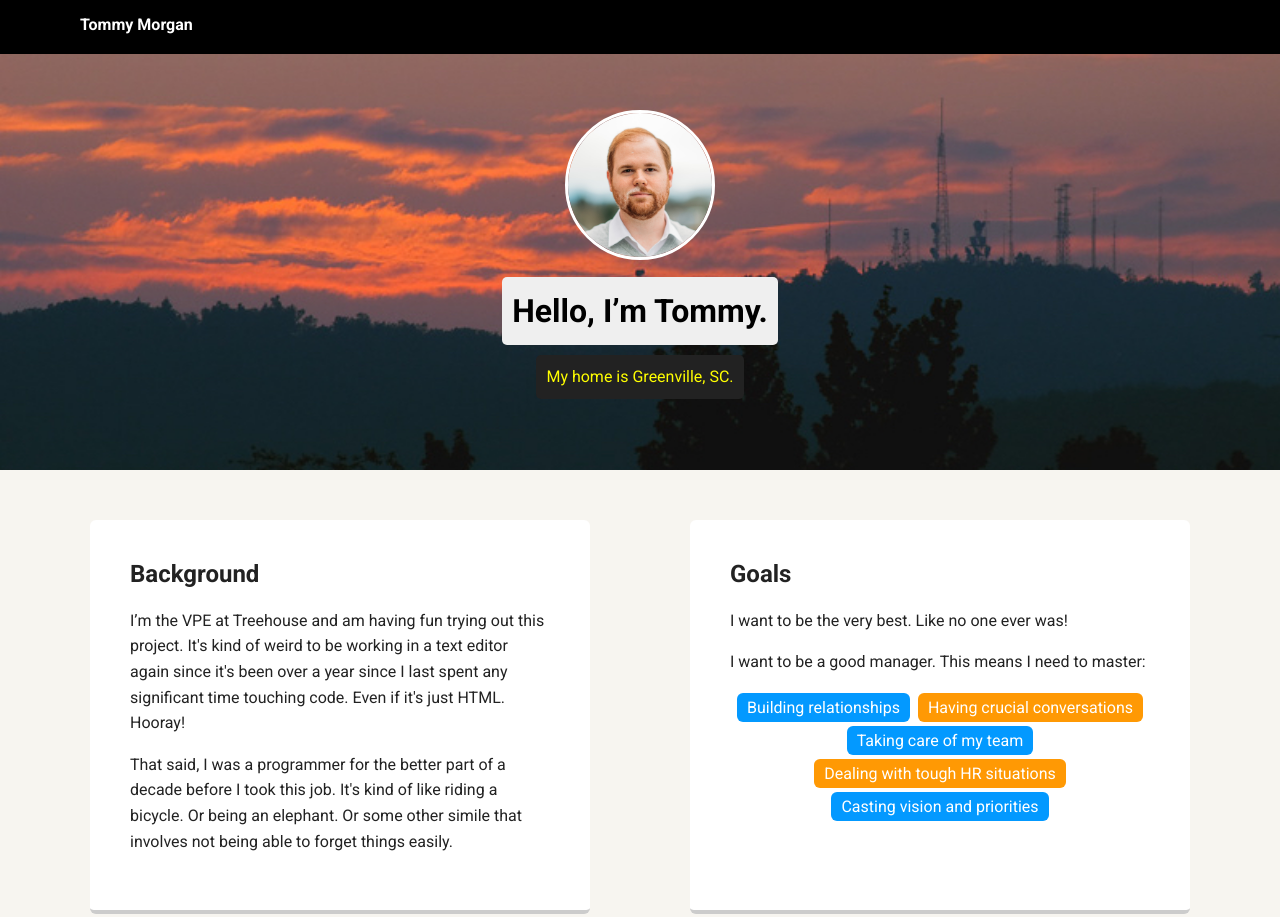
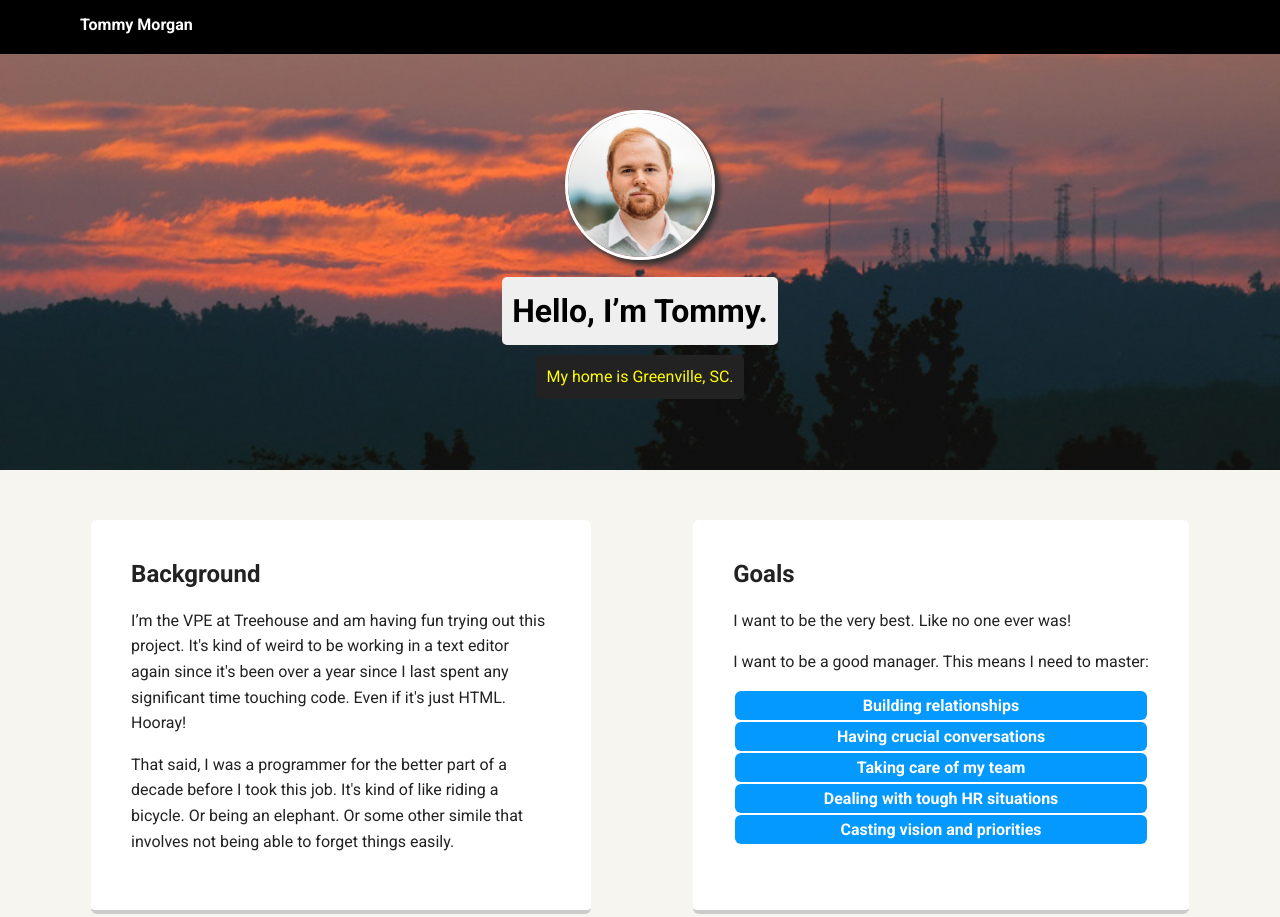
Before and after one commit to wellbredgrapefruit/fewd_profile_project, a plain HTML site: page index.html in a window 1280 px wide. Shown: the top 917 px of the page. Drawn offline with Linux system fonts and the light colour scheme; a web font is replaced by a local one.

Commit message:
Style update.

```diff
--- a/styles.css
+++ b/styles.css
@@ -72,6 +72,8 @@ header .profile-image {
   border-radius: 50%;
   border: 3px solid white;
   transition: all .5s;
+  /* added box shadow per extra credit */
+  box-shadow: 5px 5px 5px #333333;
 }
 header .profile-image:hover {
   transform: scale(1.2) rotate(5deg);
@@ -99,7 +101,7 @@ header .profile-image:hover {
   transition: all .5s;
 }
 .card:hover {
-  border-color: #ff99ff;
+  border-color: #0399ff;
 }
 
 ul.skills {
@@ -107,17 +109,15 @@ ul.skills {
   text-align: center;
 }
 
+/* changed because... ew. */
 .skills li {
   border-radius: 6px;
-  display: inline-block;
-  background: #ff9904;
+  display: block;
+  background: #0399ff;
   color: white;
+  font-weight: bold;
   padding: 5px 10px;
   margin: 2px;
-}
-
-.skills li:nth-child(odd) {
-  background: #0399ff;
 }
 
 footer {
```
